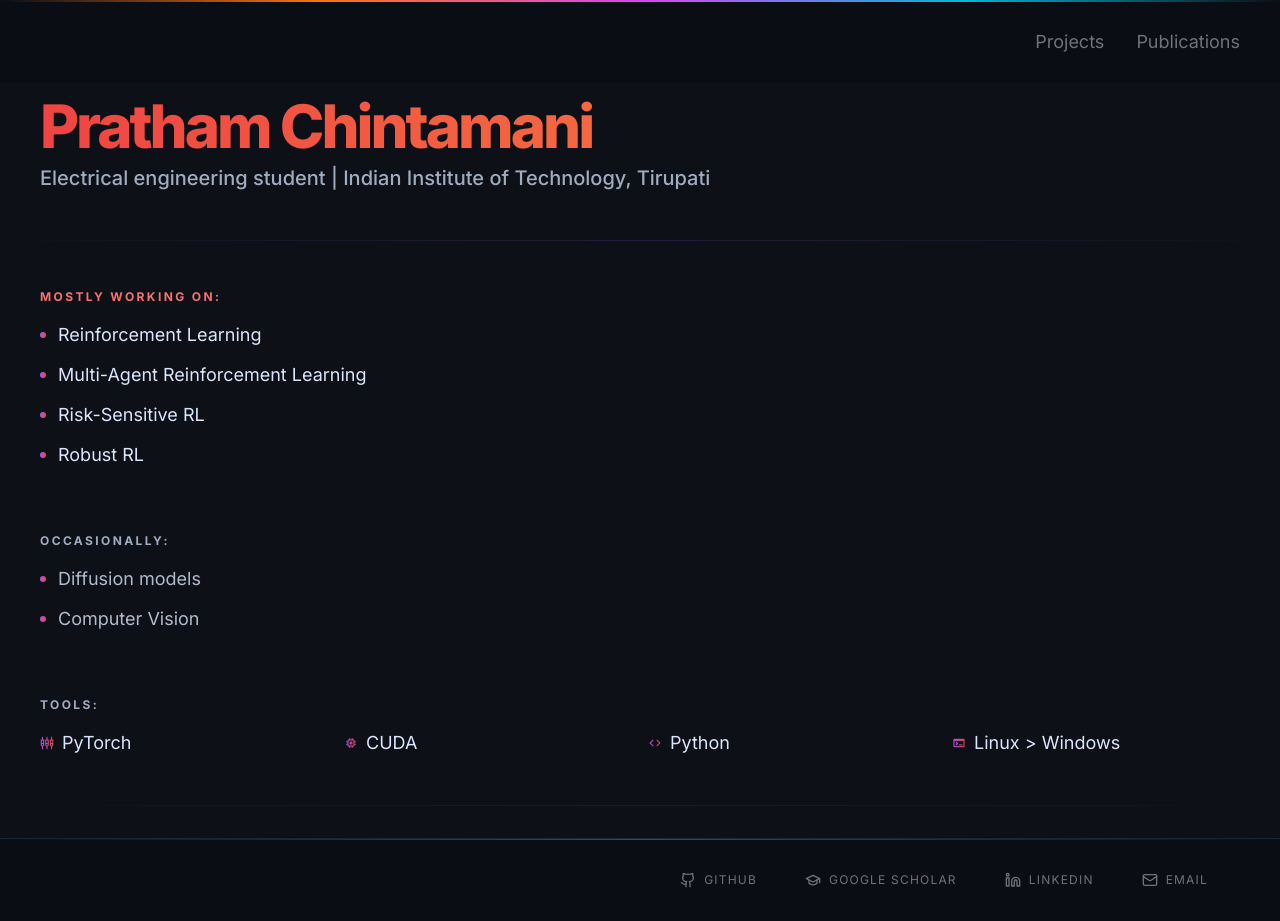
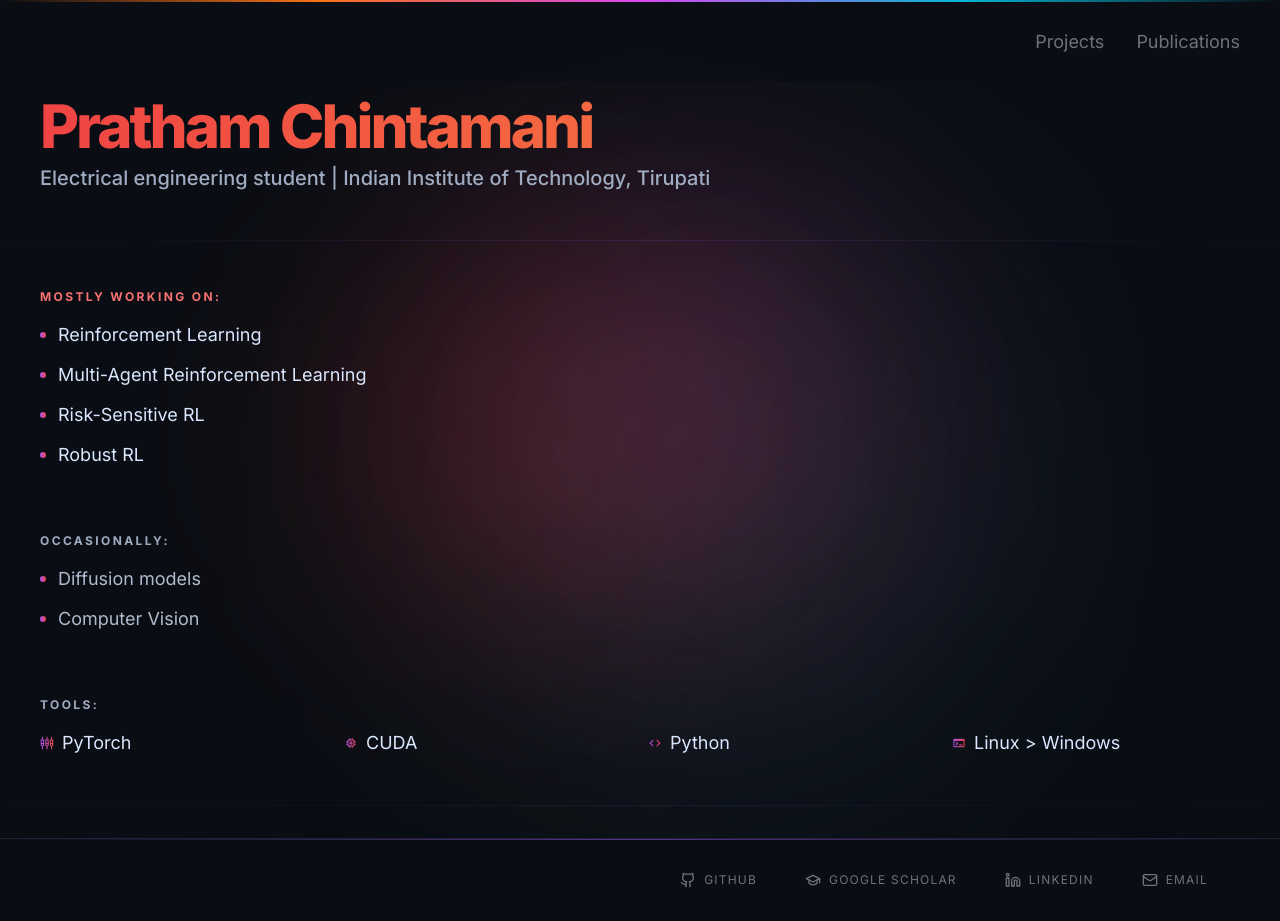
Before and after one commit to prathamchintamani/prathamchintamani.github.io, a Jekyll site: the page built from index.md, in a window 1280 px wide and 921 px high. Built offline with Jekyll 4.4.1, drawn with Linux system fonts in a browser that asks for light colours; nearby versions of some CDN libraries.

```diff
--- a/_layouts/default.html
+++ b/_layouts/default.html
@@ -75,6 +75,25 @@
               "mono": ["JetBrains Mono", "monospace"]
             },
             borderRadius: {"DEFAULT": "0px", "lg": "0px", "xl": "0px", "full": "9999px"},
+            animation: {
+              "blob": "blob 10s infinite",
+            },
+            keyframes: {
+              blob: {
+                "0%": {
+                  transform: "translate(0px, 0px) scale(1)",
+                },
+                "33%": {
+                  transform: "translate(30px, -50px) scale(1.1)",
+                },
+                "66%": {
+                  transform: "translate(-20px, 20px) scale(0.9)",
+                },
+                "100%": {
+                  transform: "translate(0px, 0px) scale(1)",
+                },
+              },
+            },
           },
         },
       }
@@ -105,7 +124,16 @@
         }
   </style>
 </head>
-<body class="flex flex-col min-h-screen antialiased bg-[#0d1117]">
+<body class="flex flex-col min-h-screen antialiased bg-[#0a0e14] relative overflow-x-hidden">
+
+  <!-- Ambient Background Orbs -->
+  <div class="fixed inset-0 z-0 pointer-events-none overflow-hidden flex items-center justify-center">
+    <div class="absolute top-1/4 left-1/4 w-[400px] h-[400px] bg-red-900/30 rounded-full mix-blend-screen filter blur-[120px] animate-blob" style="animation-duration: 12s;"></div>
+    <div class="absolute top-1/3 right-1/4 w-[500px] h-[500px] bg-cyan-900/20 rounded-full mix-blend-screen filter blur-[120px] animate-blob" style="animation-duration: 15s; animation-delay: 2s;"></div>
+    <div class="absolute bottom-1/4 left-1/3 w-[450px] h-[450px] bg-orange-900/20 rounded-full mix-blend-screen filter blur-[120px] animate-blob" style="animation-duration: 14s; animation-delay: 4s;"></div>
+    <div class="absolute bottom-1/3 right-1/3 w-[350px] h-[350px] bg-fuchsia-900/30 rounded-full mix-blend-screen filter blur-[120px] animate-blob" style="animation-duration: 18s; animation-delay: 1s;"></div>
+  </div>
+
   <header class="bg-[#0a0e14]/80 backdrop-blur-sm fixed top-0 w-full z-50 border-t-2 border-transparent"
   style="border-image: linear-gradient(to right, transparent, #f97316, #d946ef, #06b6d4, transparent) 1;">
 
@@ -146,7 +174,7 @@
     </div>
   </main>
 
-  <footer class="w-full py-8 border-t-[0.5px] border-[#1a2637] bg-[#0a0e14] relative">
+  <footer class="w-full mt-auto py-8 border-t-[0.5px] border-[#1a2637] bg-[#0a0e14] relative">
     <div class="absolute inset-x-0 top-0 h-[1px] bg-gradient-to-r from-transparent via-purple-500/50 to-red-500/0"></div>
     <div class="max-w-[1200px] mx-auto px-4 md:px-8 flex flex-col md:flex-row justify-end items-center gap-6">
       <div class="flex flex-wrap justify-end gap-x-12 gap-y-4">
```
